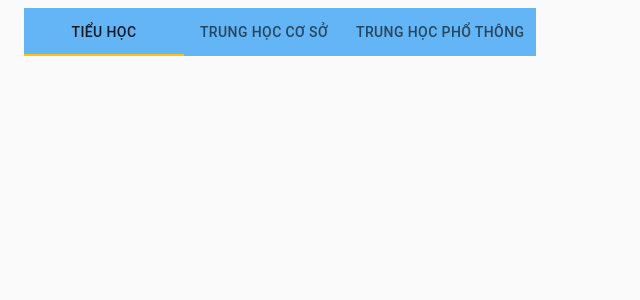
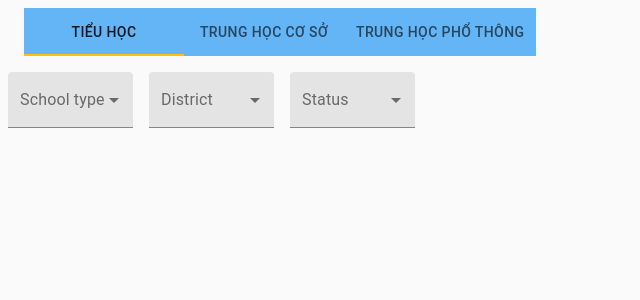
Before and after one commit to salesmgt/draft-frontend, a React (Create React App) app: page / in a window 1280 px wide. Shown: the top 300 px of the page, without its empty margins (0-640 px from the left). Built offline with nearby package versions, Linux system fonts and the light colour scheme.

Commit message:
create new Toolbar component and change data logic container

```diff
--- a/package.json
+++ b/package.json
@@ -4,6 +4,7 @@
   "private": true,
   "dependencies": {
     "@material-ui/core": "^4.11.2",
+    "@material-ui/icons": "^4.11.2",
     "@testing-library/jest-dom": "^5.11.9",
     "@testing-library/react": "^11.2.3",
     "@testing-library/user-event": "^12.6.0",
--- a/src/components/App/App.js
+++ b/src/components/App/App.js
@@ -1,7 +1,10 @@
-import React from 'react'
+import React,{useState} from 'react'
 import './App.css'
 import {SchoolPage} from "../../pages/SchoolPage"
+
+
 function App() {
+
 
   return <SchoolPage/>
 
--- /dev/null
+++ b/src/components/MySelect/MySelect.js
@@ -0,0 +1,63 @@
+import React,{useState} from 'react'
+import PropTypes from 'prop-types'
+import MenuItem from '@material-ui/core/MenuItem'
+import Select from '@material-ui/core/Select'
+import InputLabel from '@material-ui/core/InputLabel'
+import FormControl from '@material-ui/core/FormControl';
+import { makeStyles } from '@material-ui/core/styles';
+
+MySelect.propTypes = {
+onSelect: PropTypes.func,
+  label: PropTypes.string,
+  items: PropTypes.array,
+  item:PropTypes.string
+}
+MySelect.defaultProps = {
+  onSelect: null,
+  label: "",
+  items: null,
+  item:""
+
+  }
+
+const useStyles = makeStyles((theme) => ({
+    formControl: {
+      margin: theme.spacing(1),
+      minWidth: 125,
+    },
+    selectEmpty: {
+      marginTop: theme.spacing(2),
+
+    },
+  }));
+
+export default function MySelect(props) {
+    const classes = useStyles();
+    const{items,onSelect,item,label} = props
+
+const handleSelect = (e) =>{
+   if (onSelect) {
+       onSelect(e.target.value,{label})
+
+   }
+    return
+}
+  return (
+    <FormControl variant="filled" className={classes.formControl} >
+    <InputLabel id="demo-simple-select-filled-label">{label}</InputLabel>
+      <Select
+          labelId="demo-simple-select-filled-label"
+          id="demo-simple-select-filled"
+          value={item}
+          onChange={handleSelect}
+        >
+          <MenuItem value="">
+            <em>All</em>
+          </MenuItem>
+          {items.map((item,index) =>
+            <MenuItem key={index} value={item}>{item}</MenuItem>
+          )}
+        </Select>
+    </FormControl>
+  )
+}
--- /dev/null
+++ b/src/components/MySelect/index.js
@@ -0,0 +1 @@
+export { default as MySelect} from './MySelect'
--- a/src/components/MyTableTab/MyTableTab.js
+++ b/src/components/MyTableTab/MyTableTab.js
@@ -4,33 +4,32 @@ import { Toolbar, Tabs, Tab } from '@material-ui/core'
 import classes from './MyTableTab.module.scss'
 import PropTypes from 'prop-types'
 
-/*MyTableTab.propTypes = {
+MyTableTab.propTypes = {
   onSelect: PropTypes.func,
-  category: PropTypes.string,
+  tab: PropTypes.string,
   schoolTypes: PropTypes.array
 }
 
 MyTableTab.defaultProps = {
   onSelect: null,
-  category: null,
-  schoolTypes: null
+  tab: null,
+  levels: null
 
-}*/
+}
 
-const MyTableTab  = props => {
+export default function MyTableTab( props) {
 
-  const {schoolTypes,category,onSelect} =props
-  const index = category ? schoolTypes.findIndex(item => item === category) :0
+  const {levels,tab,onSelect} =props
+  const index = tab ? levels.findIndex(item => item === tab) :0
 
   const onIndexSelect = (e, index) =>{
-
-    onSelect(schoolTypes[index])}
+    onSelect(levels[index])}
 
   return (
     <IconContext.Provider value={{ color: '#000' }}>
       <Toolbar>
         <Tabs value= {index} className={classes.tabs} onChange={onIndexSelect} centered>
-        {schoolTypes.map((school,index) =>
+        {levels.map((school,index) =>
           <Tab key={index} label={school} />
         )}
         </Tabs>
@@ -38,5 +37,3 @@ const MyTableTab  = props => {
     </IconContext.Provider>
   )
 };
-
-export default MyTableTab
--- a/src/components/MyToolbar/MyToolbar.js
+++ b/src/components/MyToolbar/MyToolbar.js
@@ -1,7 +1,27 @@
-import React from 'react'
+import React,{useState} from 'react'
+import PropTypes from 'prop-types'
+import {MySelect} from '../MySelect'
+MyToolbar.propTypes = {
 
-export const MyToolbar = (props) => {
-    return (
+}
 
-    )
+function MyToolbar(props) {
+  const {schoolTypeList,districtList,statusList,selectTypes,onChange,filter} = props
+  const {schoolType,district,status} = filter
+  const handleSelectItem = (value,label) =>{
+    if(onChange) {
+      onChange(value,label.label)
+    }
+  }
+
+  return (<>
+    <MySelect label={selectTypes[0]} item={schoolType} onSelect={handleSelectItem} items ={schoolTypeList}/>
+    <MySelect label = {selectTypes[1]} item={district} onSelect={handleSelectItem} items ={districtList}/>
+    <MySelect label = {selectTypes[2]} item={status} onSelect={handleSelectItem} items ={statusList}/>
+    </>
+  )
 }
+
+
+
+export default MyToolbar
--- a/src/components/MyToolbar/index.js
+++ b/src/components/MyToolbar/index.js
@@ -0,0 +1 @@
+export { default as MyToolbar} from './MyToolbar'
--- a/src/components/index.js
+++ b/src/components/index.js
@@ -1,2 +1,4 @@
 export { App } from './App'
 export { MyTableTab } from './MyTableTab'
+export { MyToolbar} from './MyToolbar'
+export { MySelecet} from './MySelect'
--- a/src/pages/SchoolPage/SchoolPage.js
+++ b/src/pages/SchoolPage/SchoolPage.js
@@ -1,21 +1,56 @@
 import React,{useState} from 'react'
-import PropTypes from 'prop-types'
 import { MyTableTab } from '../../components/MyTableTab'
 import * as Const from '../../components/MyTableTab/MyTableTabConst'
 import {data} from "../../store"
+import { MyToolbar } from '../../components/MyToolbar'
 
-function SchoolPage(props) {
-  const [schoolTypes,setSchoolTypes] = useState([Const.PRIMARY_SCHOOL,Const.SECONDARY_SCHOOL,Const.HIGH_SCHOOL]);
-  const [category,setCategory] = useState(Const.PRIMARY_SCHOOL)
-  const handleCategorySelected = category => {
-    setCategory(category)
+function SchoolPage() {
+  const [levels,setLevels] = useState([Const.PRIMARY_SCHOOL,Const.SECONDARY_SCHOOL,Const.HIGH_SCHOOL]);
+  const schoolTypeList =["Dân lập","Công lập","Bán công"]
+  const districtList=["Q1","Q2","Q3","Q4","Q5","Q6","Tân Bình","Bình Tân","Nhà Bè","Bình Chánh"]
+  const statusList=["Cũ","Mới"]
+  const selectTypes = ["School type","District","Status"]
+  const [filter,setFilter] = useState(
+    {
+      level:Const.PRIMARY_SCHOOL,
+      schoolType: "",
+      district: "",
+      status: "",
+      search:""
+    });
+
+
+  const handleTabSelected = tab => {
+    let newFilter = {...filter,level:tab}
+    setFilter(newFilter)
 
     //array is filtered
-    const newSchool = data.filter( item => item.level === category)
+    const newSchool = data.filter( item => item.level === tab)
     console.log(newSchool)
+    console.log(filter)
   }
-  return <MyTableTab schoolTypes={schoolTypes}  category={category}
-  onSelect={handleCategorySelected}/>
+  const handleToolbarChange =(value,select)=>{
+    let newFilter = {}
+    switch(select){
+      case selectTypes[0]:
+            newFilter= {...filter,schoolType: value}
+            break
+      case selectTypes[1]:
+        newFilter= {...filter,district:value}
+            break
+      case selectTypes[2]:
+        newFilter= {...filter,status:value}
+            break
+    }
+    setFilter(newFilter)
+    console.log(newFilter)
+  }
+
+  return (
+    <>
+  <MyTableTab levels={levels}  tab={filter.level} onSelect={handleTabSelected}/>
+  <MyToolbar filter={filter} onChange={handleToolbarChange} schoolTypeList={schoolTypeList}  districtList={districtList} statusList={statusList} selectTypes={selectTypes}/>
+   </>)
 }
 
 
```
Also changed, not shown: src/components/MySelect/MySelect.module.scss (added), 1 other file (tests, documents, lock files or other folders).
